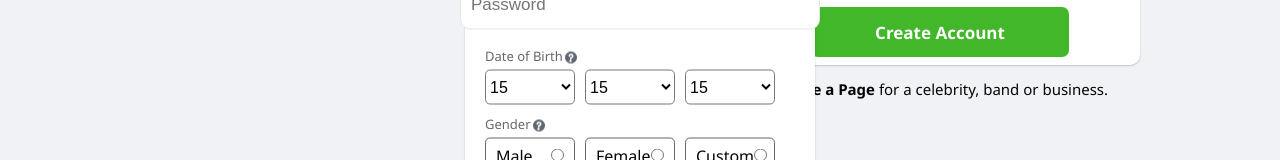
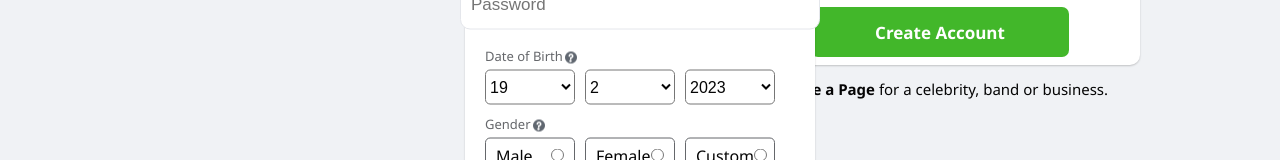
Before and after one commit to judo2000/facebook_clone, a React (Create React App) app in the folder frontend/: page /login in a window 1280 px wide. Shown: the part 400-560 px from the top of the page. Built offline with nearby package versions, Linux system fonts and the light colour scheme.

Commit message:
Create functions to get current date and list days, months, and years in reg form

```diff
--- a/frontend/src/components/login/RegisterForm.js
+++ b/frontend/src/components/login/RegisterForm.js
@@ -2,19 +2,38 @@ import { Form, Formik } from 'formik';
 import { useState } from 'react';
 import RegisterInput from '../inputs/registerInput';
 
+const RegisterForm = () => {
   const userInfo = {
     first_name: '',
     last_name: '',
     email: '',
     password: '',
-  bYear: '',
-  bMonth: '',
-  bDay: '',
+    bYear: new Date().getFullYear(),
+    bMonth: new Date().getMonth() + 1,
+    bDay: new Date().getDate(),
     gender: '',
   };
+  console.log(userInfo);
+  const [user, setUser] = useState(userInfo);
+  const {
+    first_name,
+    last_name,
+    email,
+    password,
+    bYear,
+    bMonth,
+    bDay,
+    gender,
+  } = user;
+  const yearTemp = new Date().getFullYear();
+  const years = Array.from(new Array(108), (val, index) => yearTemp - index);
+  const months = Array.from(new Array(12), (val, index) => 1 + index);
+  const getDays = () => {
+    return new Date(bYear, bMonth, 0).getDate();
+  };
+  const days = Array.from(new Array(getDays()), (val, index) => 1 + index);
 
-const RegisterForm = () => {
-  const [user, setUser] = useState(userInfo);
+  console.log(days);
   const handleRegisterChange = (e) => {
     const { name, value } = e.target;
     setUser({ ...user, [name]: value });
@@ -66,14 +85,38 @@ const RegisterForm = () => {
                   Date of Birth <i className="info_icon"></i>
                 </div>
                 <div className="reg_grid">
-                  <select name="bDay">
-                    <option>15</option>
+                  <select
+                    name="bDay"
+                    value={bDay}
+                    onChange={handleRegisterChange}
+                  >
+                    {days.map((day, i) => (
+                      <option value={day} key={i}>
+                        {day}
+                      </option>
+                    ))}
                   </select>
-                  <select name="bMonth">
-                    <option>15</option>
+                  <select
+                    name="bMonth"
+                    value={bMonth}
+                    onChange={handleRegisterChange}
+                  >
+                    {months.map((month, i) => (
+                      <option value={month} key={i}>
+                        {month}
+                      </option>
+                    ))}
                   </select>
-                  <select name="bYear">
-                    <option>15</option>
+                  <select
+                    name="bYear"
+                    value={bYear}
+                    onChange={handleRegisterChange}
+                  >
+                    {years.map((year, i) => (
+                      <option value={year} key={i}>
+                        {year}
+                      </option>
+                    ))}
                   </select>
                 </div>
               </div>
```
Lines whose indentation alone changed are shown as unchanged.
